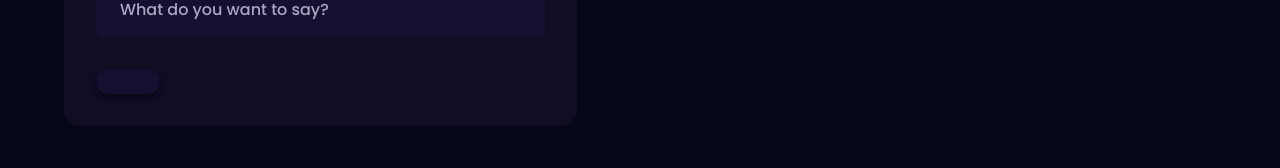
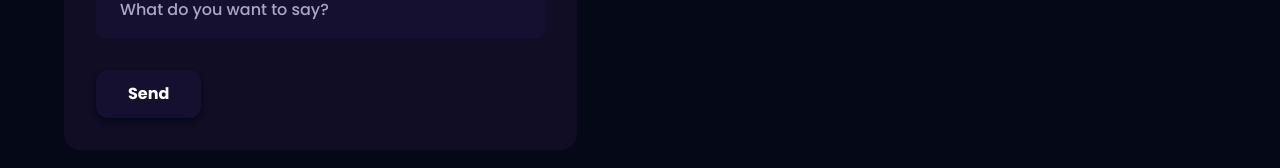
Before and after one commit to MedEzzedine/react-portfolio, a React (Vite) app: page / in a window 1280 px wide. Shown: the part 5638-5806 px from the top of the page. Built offline with nearby package versions, Linux system fonts and the light colour scheme.

Commit message:
Fixed send button

```diff
--- a/src/components/Contact.jsx
+++ b/src/components/Contact.jsx
@@ -65,7 +65,9 @@ const Contact = () => {
           <button
             type="submit"
             className="bg-tertiary py-3 px-8 outline-none w-fit text-white font-bold shadow-md shadow-primary rounded-xl"
-          ></button>
+          >
+            Send
+          </button>
         </form>
       </motion.div>
 
```
